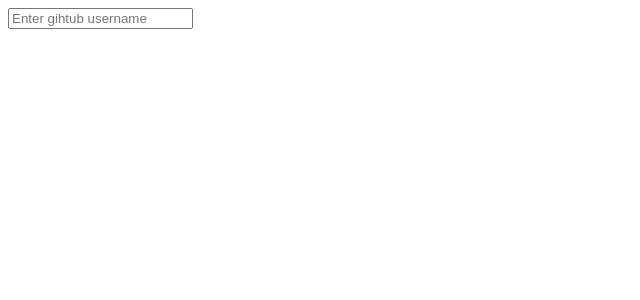
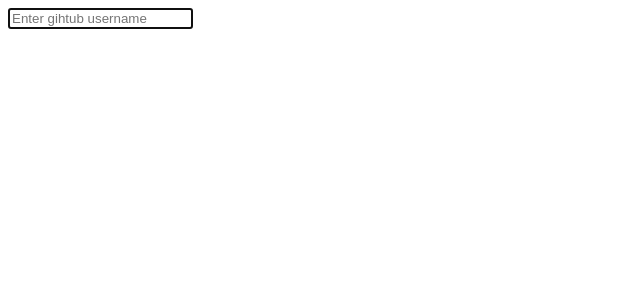
Before and after one commit to sulenchy/Search-Github-Repo, a React app: page / in a window 1280 px wide. Shown: the top 300 px of the page, without its empty margins (0-640 px from the left). Built offline with nearby package versions, Linux system fonts and the light colour scheme.

Commit message:
add input auto focus functonality

```diff
--- a/src/Search.jsx
+++ b/src/Search.jsx
@@ -1,4 +1,4 @@
-import React, { useEffect, useState } from 'react';
+import React, { useEffect, useState, useRef } from 'react';
 import styled from 'styled-components';
 import axios from 'axios';
 
@@ -14,7 +14,7 @@ const BASEURL = 'https://api.github.com'
 async function getRepos(user) {
     try {
         const response = await axios.get(`${BASEURL}/users/${user}/repos`);
-        if(response.status === 200) {
+        if(response.status === 200 && response.data.length) {
             return response.data
         } else {
             return [`Sorry, no record found for ${user}`];
@@ -26,6 +26,7 @@ async function getRepos(user) {
 
 const  Search = () => {
     const [repos, setRepos] = useState([]);
+    const inputRef = useRef(null);
 
     const handleClick = async (event) => {
         console.log('event value ==> ', event.target.value);
@@ -34,13 +35,18 @@ const  Search = () => {
         setRepos(repos);
     }
 
+    useEffect(() => {
+        inputRef.current.focus()
+    },
+    []);
+
     return (
         <MainContainer>
-            <input type="text" id="github-users" placeholder="Enter gihtub username" onChange={ (event) => handleClick(event) } />
+            <input ref={ inputRef } type="text" id="github-users" placeholder="Enter gihtub username" onChange={ (event) => handleClick(event) } />
             <div>
                 {
                     repos.map((repo, index) => {
-                        return <li key={index}>{repo.full_name}</li>
+                        return <li key={index}>{repo.full_name || repo.message}</li>
                     })
                 }
             </div>
```
